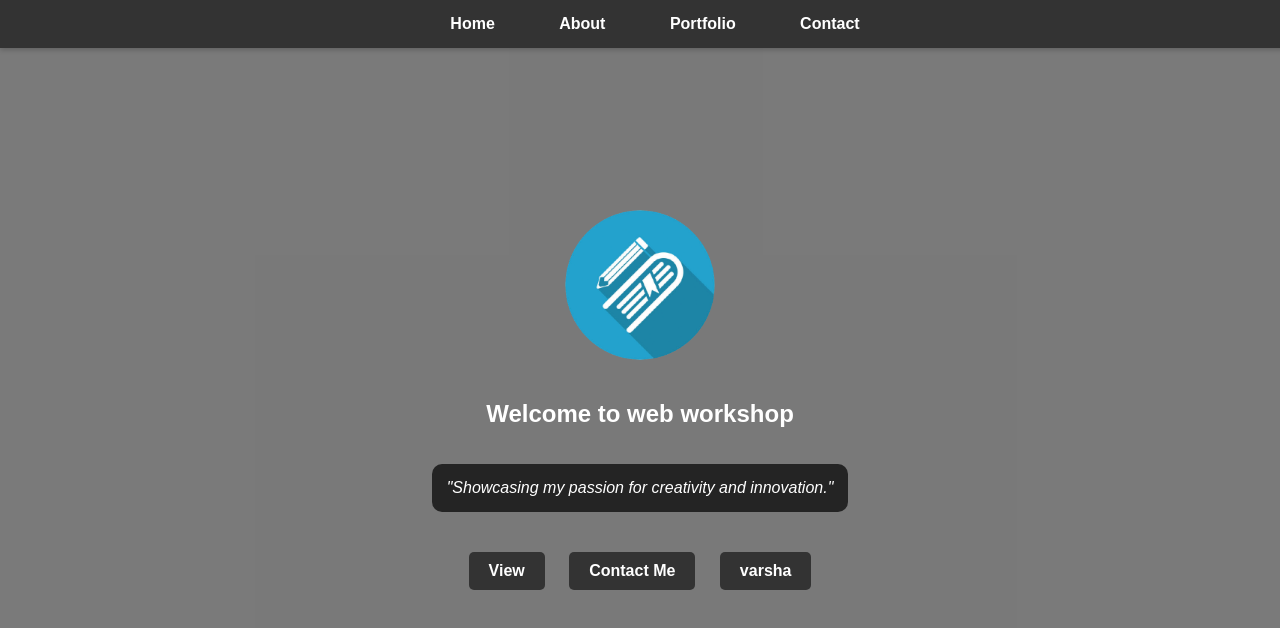
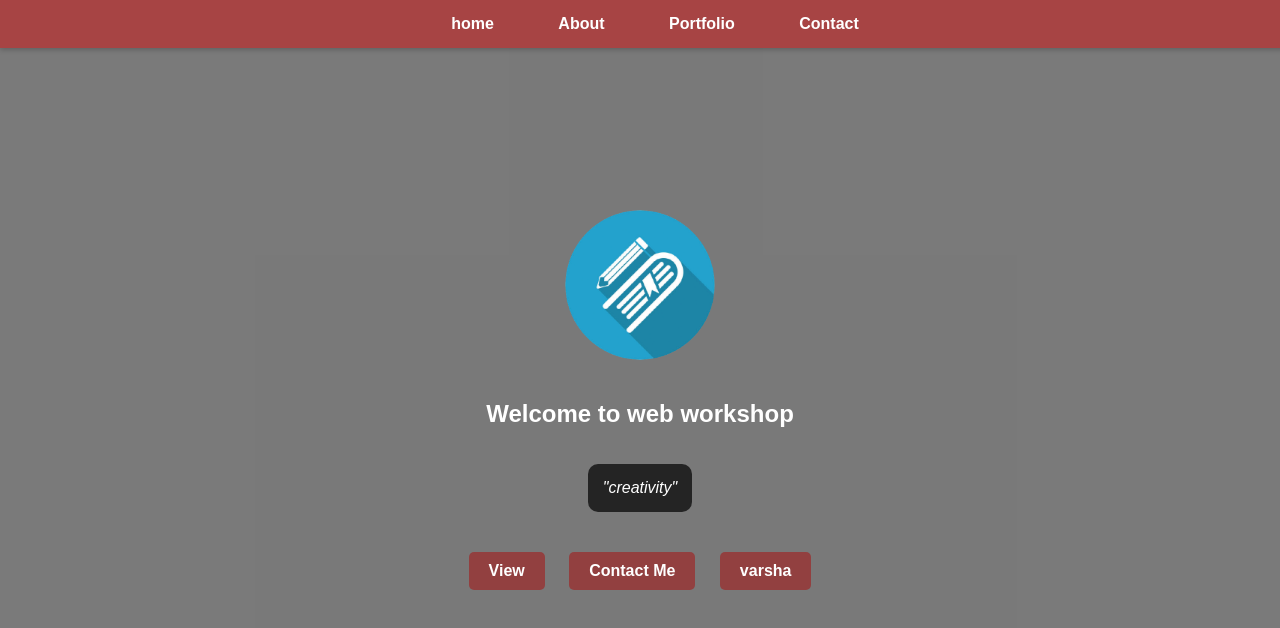
Before and after one commit to varshini-34/fortpolio, a plain HTML site: page index.html in a window 1280 px wide. Both pictures are taken after a click on the link "varsha". Drawn offline with Linux system fonts and the light colour scheme.

Commit message:
Add files via upload

```diff
--- a/index.html
+++ b/index.html
@@ -9,14 +9,14 @@
         // JavaScript function to toggle the background color of the home section
         function toggleBackgroundColor() {
             var homeSection = document.getElementById('home');
-            homeSection.style.backgroundColor = homeSection.style.backgroundColor === 'rgba(0, 0, 0, 0.5)' ? '#333' : 'rgba(0, 0, 0, 0.5)';
+            homeSection.style.backgroundColor = homeSection.style.backgroundColor === 'rgba(0, 0.5, 0, 0.5)' ? '#777' : 'rgba(0, 0, 0.5, 0.5)';
         }
     </script>
 </head>
 <body>
 
     <nav>
-        <a href="#home">Home</a>
+        <a href="#home">home</a>
         <a href="">About</a>
         <a href="">Portfolio</a>
         <a href="">Contact</a>
@@ -25,7 +25,7 @@
     <section id="home">
         <img src="images/logo.png" alt="Your Name">
         <h2>Welcome to web workshop</h2>
-        <p class="thought">"Showcasing my passion for creativity and innovation."</p>
+        <p class="thought">"creativity"</p>
         <div class="btn-container">
             <a href="">View </a>
             <a href="">Contact Me</a>
--- a/style.css
+++ b/style.css
@@ -7,7 +7,7 @@ body {
 }
 
 nav {
-    background-color: #333;
+    background-color: #a74444;
     color: #fff;
     padding: 15px;
     text-align: center;
@@ -29,7 +29,7 @@ nav a {
 }
 
 nav a:hover {
-    background-color: #555;
+    background-color: #295855;
 }
 
 section {
@@ -75,7 +75,7 @@ h2 {
     display: inline-block;
     text-decoration: none;
     color: #fff;
-    background-color: #333;
+    background-color: #924040;
     padding: 10px 20px;
     border-radius: 5px;
     margin: 0 10px;
@@ -85,7 +85,7 @@ h2 {
 }
 
 .btn-container a:hover {
-    background-color: #555;
+    background-color: rgb(72, 97, 72)103);
 }
 
 .section-content {
```
